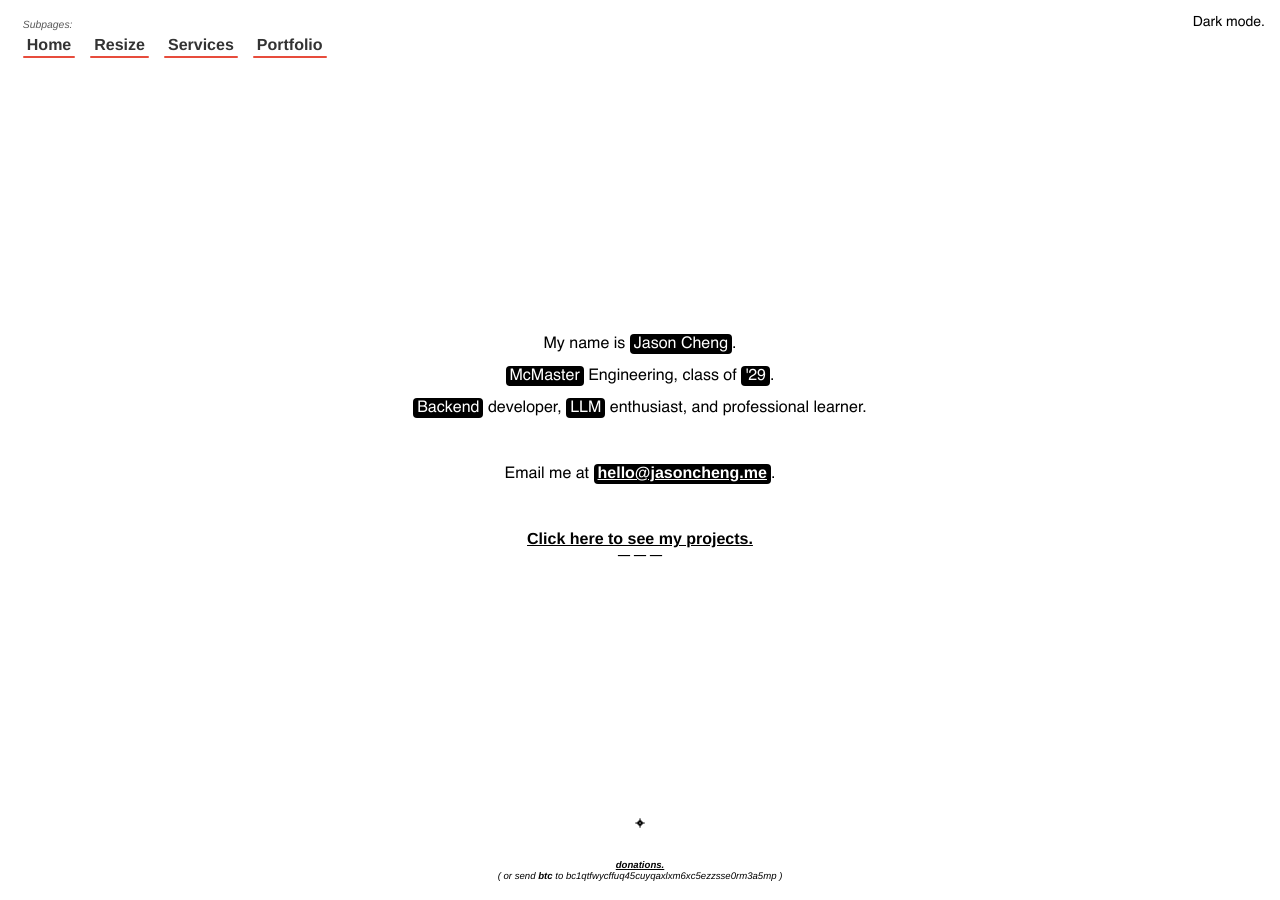
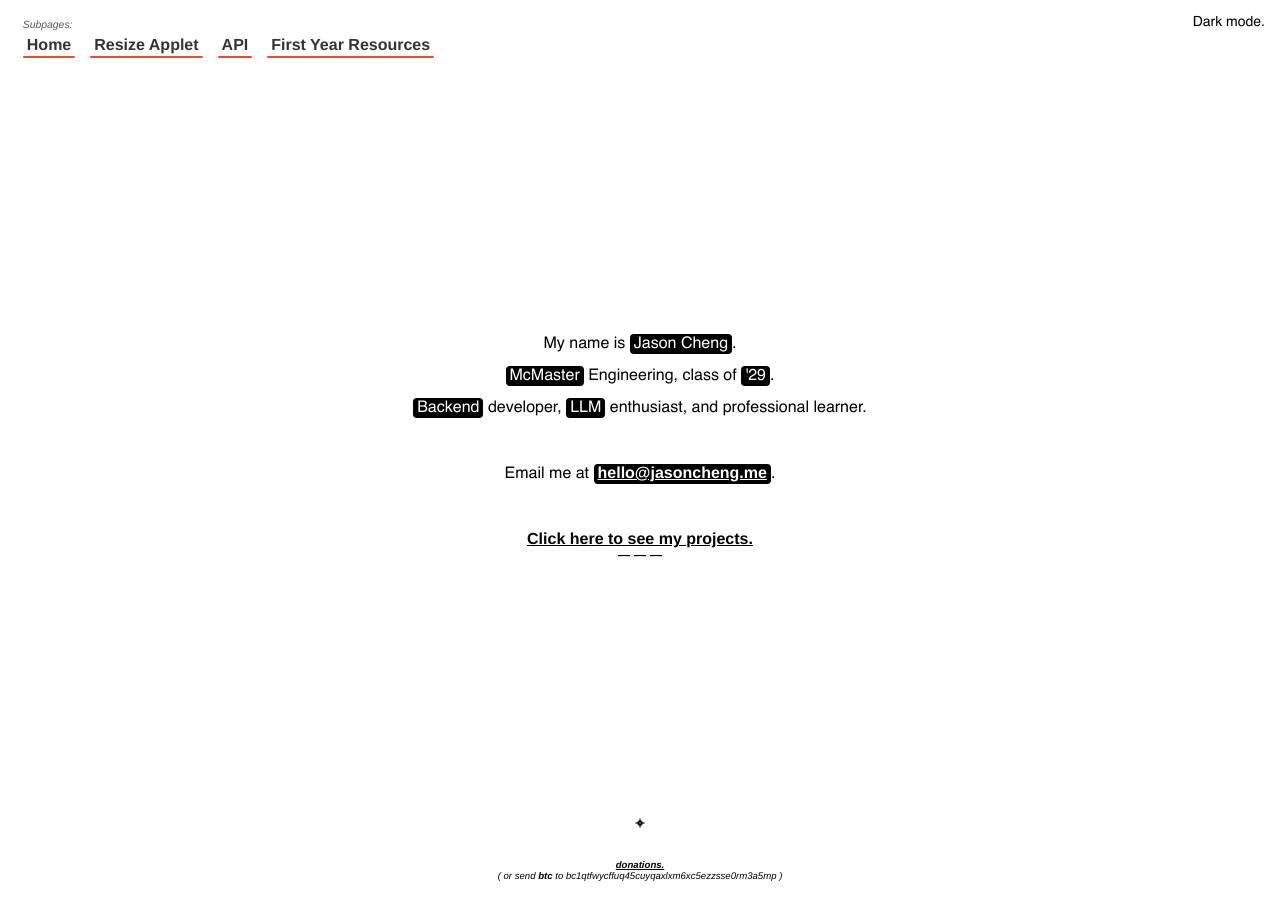
Before and after one commit to 71cj34/71cj34.github.io, a Jekyll site: the page index.html, which Jekyll copies as it is, in a window 1280 px wide. Built offline with Jekyll 4.4.1, drawn with Linux system fonts in a browser that asks for light colours.

Commit message:
feat: finished header links

```diff
--- a/index.html
+++ b/index.html
@@ -12,9 +12,9 @@
         <div class="subpages-title">Subpages:</div>
         <div class="subpages-links">
             <a href="#" class="subpage-link">Home</a>
-            <a href="https://resize.jasoncheng.me" class="subpage-link">Resize</a>
-            <a href="" class="subpage-link">Services</a>
-            <a href="#" class="subpage-link">Portfolio</a>
+            <a href="https://resize.jasoncheng.me" class="subpage-link">Resize Applet</a>
+            <a href="/api/docs" class="subpage-link">API</a>
+            <a href="/firstyear" class="subpage-link">First Year Resources</a>
         </div>
     </div>
 <main>
```
